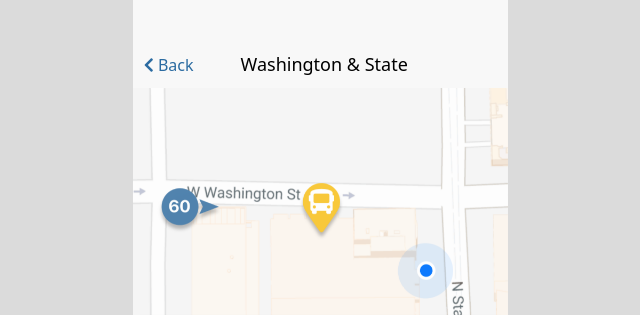
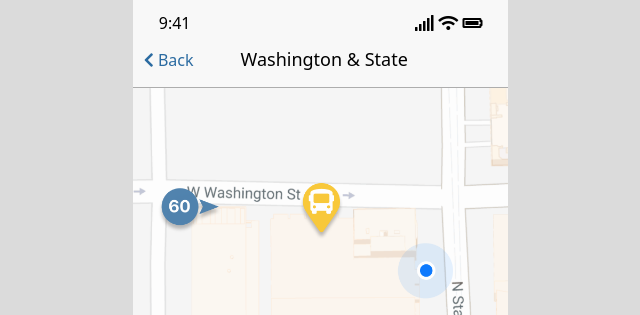
Before and after one commit to bobbiebenedito/busybus, a plain HTML site: page index.html in a window 1280 px wide. Shown: the top 315 px of the page, without its empty margins (320-960 px from the left). Drawn offline with Linux system fonts and the light colour scheme.

Commit message:
Test (#2)
* Add HTML

* Reset browser css

* Update icons

* Add css

* Add time div

* Add padding to vertically center time div

* Add map image

* Add map image

* Add styling to navbar

* Add slider icon

* Add bus list styles

* Fix position of content divs

* Update bus list styles

* Fix padding and positioning in bus list drawer

* Change line-height values to ems

* Fix div positioning

* Add viewport tag

* Add border to bottom of nav

* Add status bar

```diff
--- a/css/style.css
+++ b/css/style.css
@@ -11,7 +11,7 @@ body {
 .container {
   margin: 0 auto;
   width: 375px;
-  height: 812px;
+/*  height: 812px;*/
 }
 
 nav {
@@ -19,16 +19,57 @@ nav {
   margin: 0 auto;
   width: 375px;
   height: 88px;
-  position: fixed;
-  padding-top: 55px;
-/*  box-shadow: 0 0.5px rgba(0,0,0,0.3) red;*/
+  position: relative;
+  padding-top: 15px;
+  border-bottom: 0.5px solid rgba(0,0,0,0.3);
 }
+
+.nav-bar {
+  padding-top: 5%;
+}
+/*.status-bar {
+  display: block;
+}
+.nav-bar {
+  display: block;
+}*/
+#status-bar-left {
+  display: inline-block;
+  padding-left: 7%;
+  width: 49%;
+}
+
+#status-bar-right {
+  display: inline-block;
+  padding-left: 25%;
+  padding-right: 5%;
+  width: 49%;
+}
+
+.main {
+  position: relative;
+}
+
+/*.bus-list {
+  padding-top: 242px;
+  top: 330px;
+ top: 50%;
+ position: absolute;
+}*/
+
 .map {
-  position: fixed;
+  margin: 0 auto;
+/*  padding-top: 88px;*/
+  z-index: -3;
+  position: relative;
 }
 
 .bus-list {
-  padding-top: 242px;
+  margin: 0 auto;
+  position: absolute;
+  bottom: 0;
+  width: 375px;
+  z-index: -2;
 }
 
 .back {
@@ -47,22 +88,6 @@ nav {
   font-size: 18px;
   font-weight: 500;
   text-align: center;
-}
-
-.map {
-  margin: 0 auto;
-  padding-top: 88px;
-}
-
-.bus-list {
-  margin: 0 auto;
-  position: fixed;
-  bottom: 0;
-  width: 375px;
-}
-
-.content {
-  position: absolute;
 }
 
 .slider img {
@@ -149,7 +174,6 @@ nav {
 }
 
 .time {
-  display: inline-block;
   margin: 0 auto;
   padding: 5% 0;
   float: right;
--- a/index.html
+++ b/index.html
@@ -3,6 +3,7 @@
   <head>
     <meta charset="utf-8">
     <title></title>
+    <meta name="viewport" content="width=device-width, initial-scale=1">
     <link rel="stylesheet" href="css/reset.css">
     <link rel="stylesheet" href="css/style.css">
     <link rel="stylesheet" href="https://use.fontawesome.com/releases/v5.5.0/css/all.css" integrity="sha384-B4dIYHKNBt8Bc12p+WXckhzcICo0wtJAoU8YZTY5qE0Id1GSseTk6S+L3BlXeVIU" crossorigin="anonymous">
@@ -11,13 +12,24 @@
     <section class="container">
 
       <nav>
-        <div class="back">
-          <i class="fas fa-chevron-left"></i>
-          Back
+        <div class="status-bar">
+          <div id="status-bar-left"><h1>9:41</h1></div>
+          <div id="status-bar-right">
+            <i class="fas fa-signal"></i>
+            <i class="fas fa-wifi"></i>
+            <i class="fas fa-battery-full"></i>
+          </div>
         </div>
 
-        <div class="bus-stop">
-          <h1>Washington & State</h1>
+        <div class="nav-bar">
+          <div class="back">
+            <i class="fas fa-chevron-left"></i>
+            Back
+          </div>
+
+          <div class="bus-stop">
+            <h1>Washington & State</h1>
+          </div>
         </div>
       </nav>
 <!---
@@ -28,6 +40,7 @@
       </section>
 --->
       <section class="main">
+
         <div class="map">
           <img src="images\map.png" alt="Map of Washington and State" style="width:375px;height:724px;">
         </div>
```
